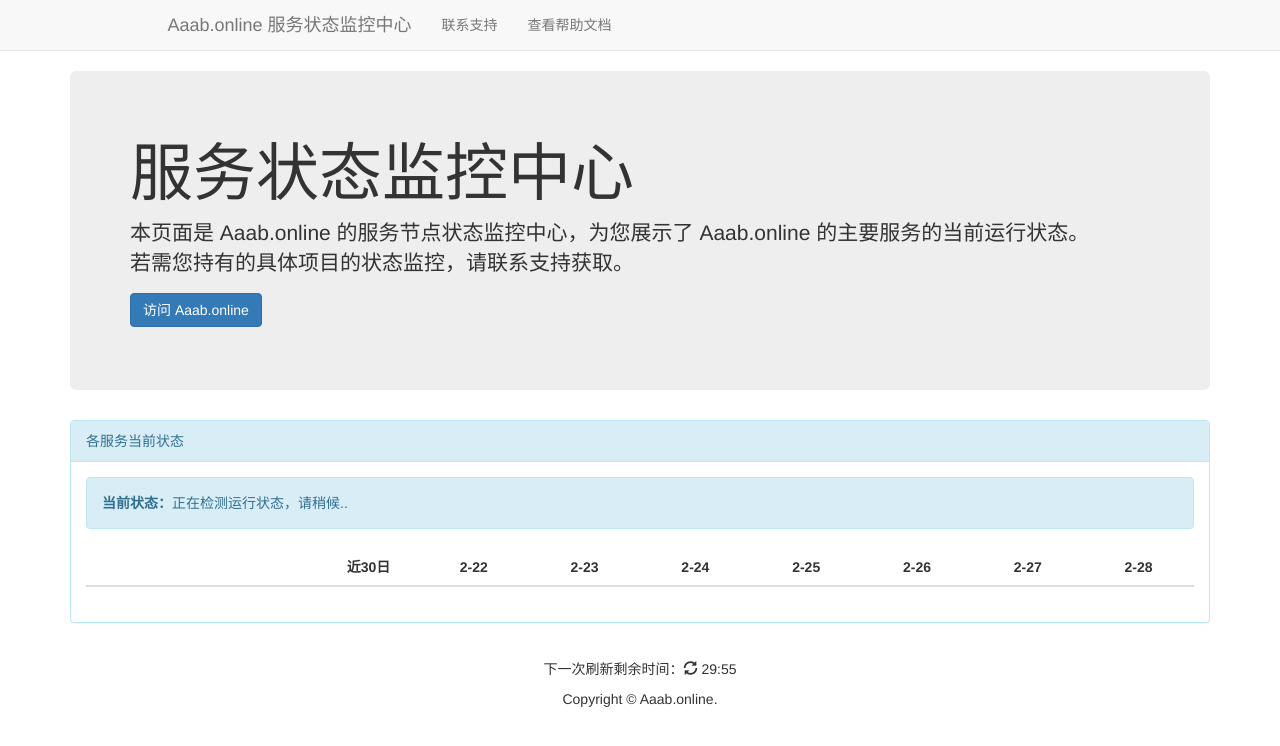
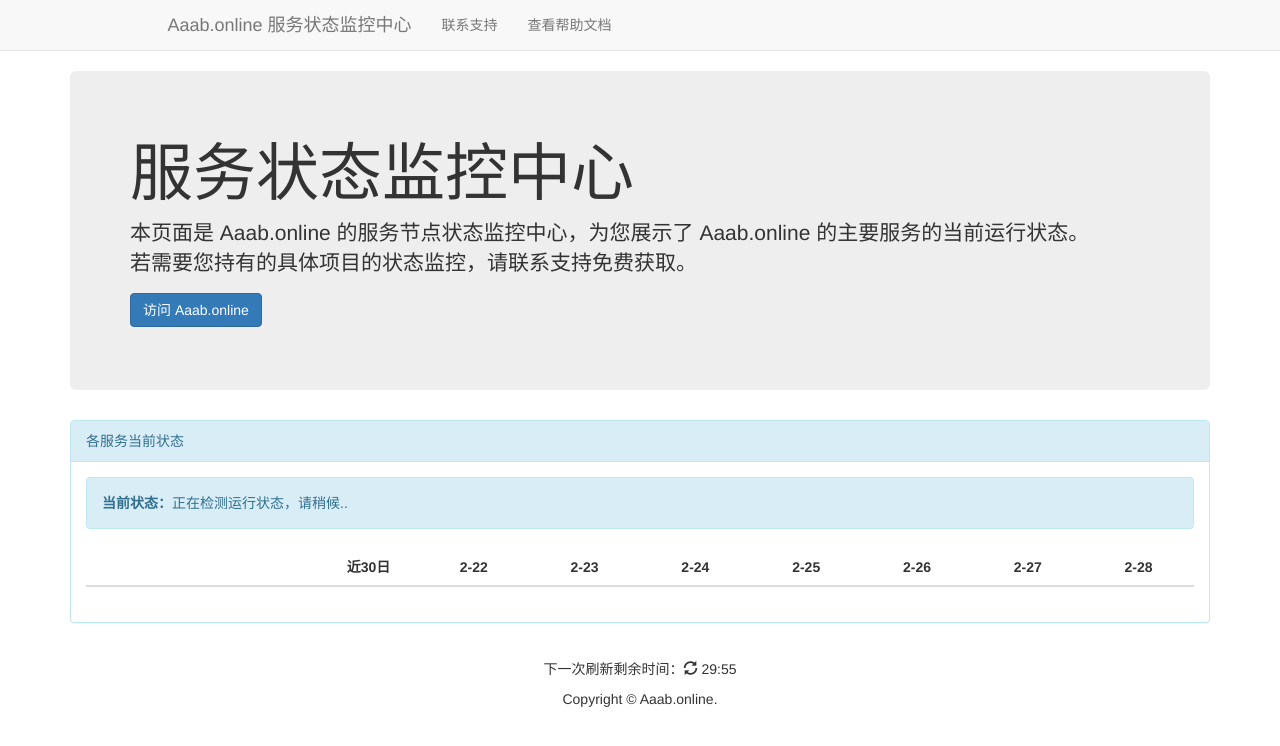
Before and after one commit to universe-me/status_aaab, a plain HTML site: page index.html in a window 1280 px wide. Drawn offline with Linux system fonts and the light colour scheme; no server answers.

Commit message:
Update index.html

```diff
--- a/index.html
+++ b/index.html
@@ -117,7 +117,7 @@
   <div class="container">
     <div class="jumbotron">
      <h1>服务状态监控中心</h1>
-	    <p>本页面是 Aaab.online 的服务节点状态监控中心，为您展示了 Aaab.online 的主要服务的当前运行状态。</br>若需您持有的具体项目的状态监控，请联系支持获取。</p>
+	    <p>本页面是 Aaab.online 的服务节点状态监控中心，为您展示了 Aaab.online 的主要服务的当前运行状态。</br>若需要您持有的具体项目的状态监控，请联系支持免费获取。</p>
       <p><a class="btn btn-primary" href="https://aaab.online" role="button">访问 Aaab.online</a></p>
     </div>
 
```
